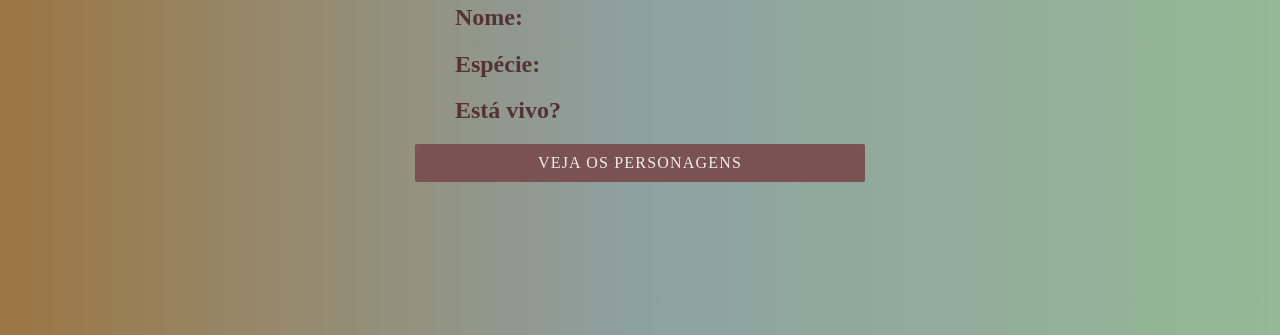
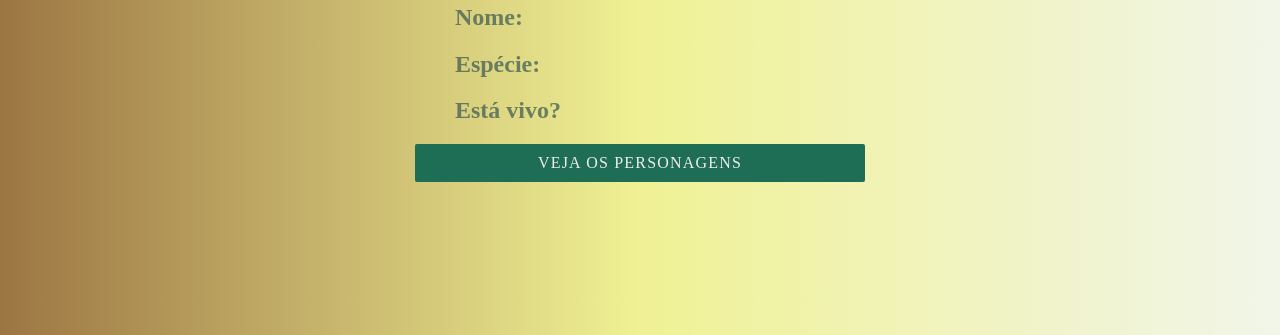
Before and after one commit to adLaurenti/Tela-de-exibicao-aleatoria, a plain HTML site: page index.html in a window 1280 px wide. Shown: the part 465-800 px from the top of the page. Drawn offline with Linux system fonts and the light colour scheme.

Commit message:
Alterar a cor no botão e fundo da imagem do corpo

```diff
--- a/style.css
+++ b/style.css
@@ -1,5 +1,5 @@
 body{
-    background: linear-gradient( to left, rgba(44, 114, 44, 0.5), rgba(30, 68, 68, 0.5), rgba(131, 83, 19, 0.8));
+    background: linear-gradient( to left, rgba(174, 199, 128, 0.171), rgba(225, 228, 43, 0.5), rgba(131, 83, 19, 0.8));
     margin: 0;
     min-height: 100vh;
     width: 100%;
@@ -22,7 +22,7 @@ body{
     }
     main > section button {
 
-        background-color: rgb(122, 82, 82);
+        background-color: rgb(30, 109, 85);
         border: none;
         border-radius: 2px;
         color: rgb(241, 236, 236);
@@ -36,7 +36,7 @@ body{
 
     }
     #detalhes-container {
-        color: rgb(83, 51, 51);
+        color: rgba(51, 83, 78, 0.685);
         font-weight: bold;
         height: 30%;
         list-style-type: none;
```
